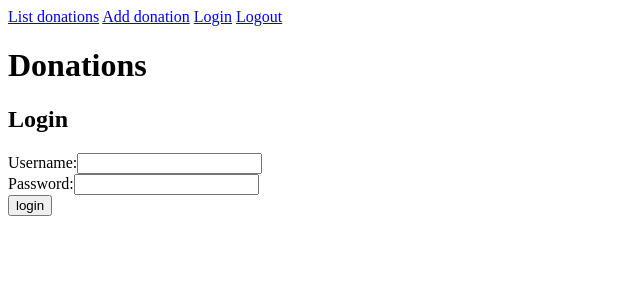
After one commit to pcewebpython/flask-mailroom, a Flask app: page /login in a window 1280 px wide. The commit adds this page. Shown: the top 300 px of the page, without its empty margins (0-640 px from the left). Run offline with Flask 2, Linux system fonts and the light colour scheme.

Commit message:
Added login / logout options

```diff
--- a/main.py
+++ b/main.py
@@ -2,11 +2,13 @@ import os
 import base64
 from pprint import pprint
 from flask import Flask, render_template, request, redirect, url_for, session
-from model import Donation, Donor
+from model import Donation, Donor, User
 from peewee import DoesNotExist
+from passlib.hash import pbkdf2_sha256
 
 
 app = Flask(__name__)
+app.secret_key = b'\x8d\xe5\xdf\x08L\xda<\x06S\xca\xab:\x8a\xee\xef\xfa\xfedV\xa84b\x06j\xd7N\xbf;\xe7\x174\x1a'
 
 
 @app.route('/')
@@ -22,13 +24,12 @@ def all_donations():
 
 @app.route('/add/', methods=['GET', 'POST'])
 def add_donation():
-    # if 'username' not in session:
-    #     return redirect(url_for('login'))
+    if session['logged_in'] != True:
+        return redirect(url_for('login'))
     if request.method == 'POST':
         try:
-            existing_donor = Donor.get(Donor.name == request.form['donor'])
+            existing_donor = Donor.get(Donor.name == request.form['donor'].title())
             Donation(donor=existing_donor, value=request.form['value']).save()
-
         except DoesNotExist:
             new_donor = Donor(name=request.form['donor'].title())
             new_donor.save()
@@ -38,6 +39,24 @@ def add_donation():
         return render_template('add.jinja2')
 
 
+@app.route('/login', methods=['GET', 'POST'])
+def login():
+    if request.method == 'POST':
+        user = User.select().where(User.name == request.form['name']).get()
+        if user and pbkdf2_sha256.verify(request.form['password'], user.password):
+            session['logged_in'] = True
+            return redirect(url_for('all_donations'))
+        return render_template('login.jinja2', error="Incorrect username or password.")
+    else:
+        return render_template('login.jinja2')
+
+
+@app.route('/logout')
+def logout():
+    session['logged_in'] = False
+    return redirect(url_for('all_donations'))
+
+
 def main():
     port = int(os.environ.get("PORT", 6738))
     app.run(host='0.0.0.0', port=port)
--- a/templates/base.jinja2
+++ b/templates/base.jinja2
@@ -6,6 +6,8 @@
     <nav>
         <a id="all" href="{{ url_for('all_donations') }}">List donations</a>
 		<a id="all" href="{{ url_for('add_donation') }}">Add donation</a>
+        <a id="all" href="{{ url_for('login') }}">Login</a>
+        <a id="all" href="{{ url_for('logout') }}">Logout</a>
 	</nav>
 	<h1>Donations</h1>
 	<h2>{% block subtitle %} {% endblock subtitle %}</h2>
--- /dev/null
+++ b/templates/login.jinja2
@@ -0,0 +1,12 @@
+{% extends 'base.jinja2' %}
+
+{% block subtitle %}Login{% endblock subtitle %}
+
+{% block content %}
+<form method="POST">
+    {% if error %}<p>{{ error }}</p>{% endif %}
+    <label for="name-input">Username:</label><input id="name-input" type="text" name="name"><br>
+    <label for="password-input">Password:</label><input id="password-input" type="password" name="password"><br>
+    <input type="submit" value="login">
+</form>
+{% endblock content %}
```
Also changed, not shown: model.py (+8 -0 lines), setup.py (+21 -17 lines).
